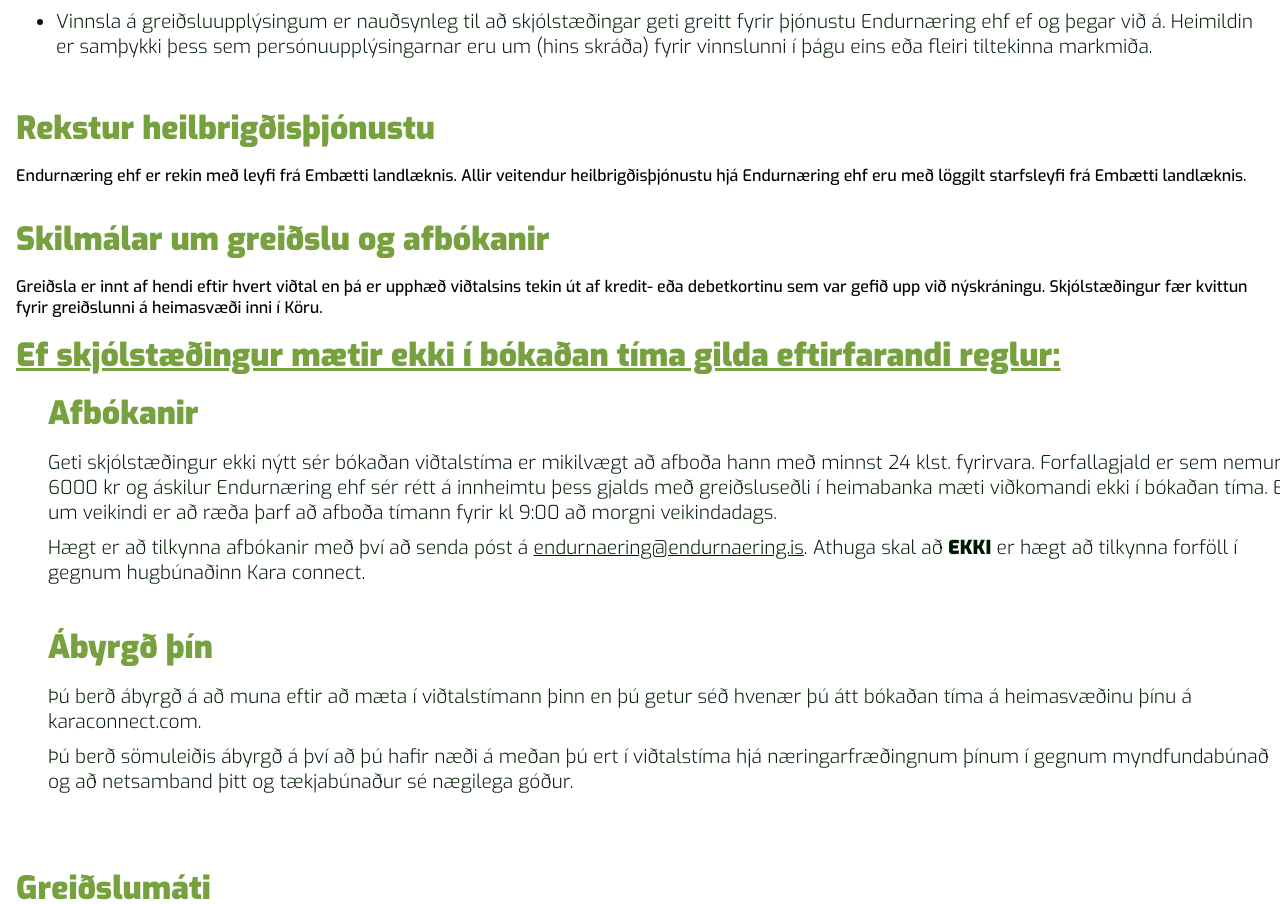
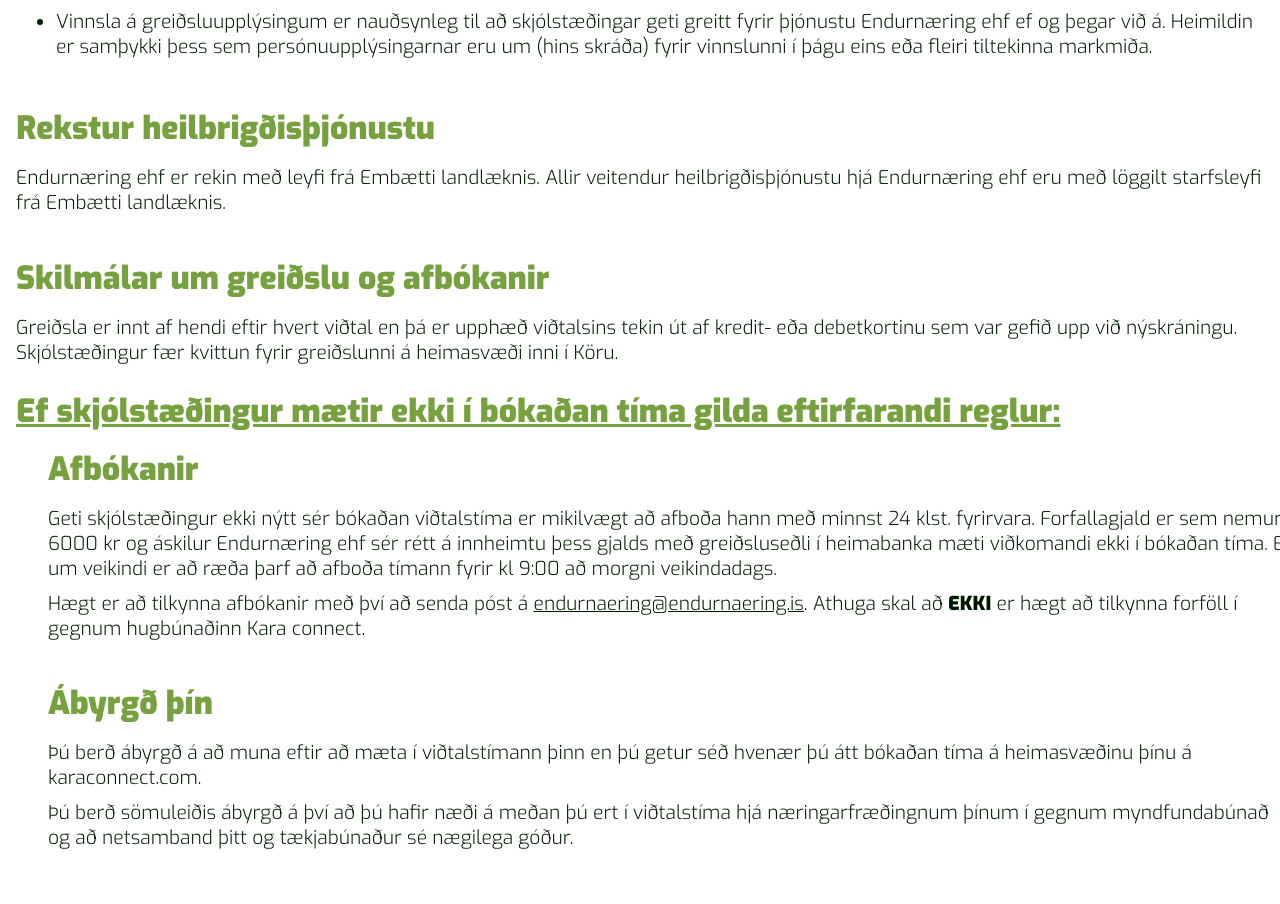
Before and after one commit to Oli-Ingi/Endurnaering, a Next.js app: page /skilmalar in a window 1280 px wide. Shown: the part 1775-2679 px from the top of the page. Built offline with nearby package versions, Linux system fonts and the light colour scheme.

Commit message:
export í npm scripts, laga skilmálalink, ready for DO deploy

```diff
--- a/package.json
+++ b/package.json
@@ -6,6 +6,7 @@
     "dev": "next dev",
     "build": "next build",
     "start": "next start",
+    "export": "npm run build && next export && mv out _static",
     "storybook": "start-storybook -p 6006",
     "build-storybook": "build-storybook"
   },
--- a/pages/skilmalar.js
+++ b/pages/skilmalar.js
@@ -30,7 +30,7 @@
                 </ArticleText>
                 <ArticleText>
                     Þjónustan er rekin af Endurnæring ehf., kt. 410221-0200, Ármúla 42, 105 Reykjavík.
-                    Umhverfi þjónustunnar er hýst af <TextLink href="https://www.karaconnect.com/">Köru Connect ehf.</TextLink> sem er vinnsluaðili gagna (sjá notkunarskilmála Köru Connect <TextLink href="/">hér</TextLink>).
+                    Umhverfi þjónustunnar er hýst af <TextLink href="https://www.karaconnect.com/">Köru Connect ehf.</TextLink> sem er vinnsluaðili gagna (sjá notkunarskilmála Köru Connect <TextLink href="https://www.karaconnect.com/is/terms-and-conditions">hér</TextLink>).
                 </ArticleText>
                 <ArticleText>
                     Endurnæring ehf. er ábyrgðaraðili vinnslu persónuupplýsinga sem fram fer í tengslum við þjónustuna. Hægt er að hafa samband með því að senda tölvupóst á <TextLink href="mailto:endurnaering@endurnaering.is">endurnaering@endurnaering.is</TextLink>.
@@ -110,13 +110,15 @@
                 </BulletList>
             </SkilmalarArticle>
             <SkilmalarArticle header="Rekstur heilbrigðisþjónustu">
-                Endurnæring ehf er rekin með leyfi frá Embætti landlæknis. Allir veitendur heilbrigðisþjónustu hjá Endurnæring ehf eru með löggilt starfsleyfi frá Embætti landlæknis.
+                <ArticleText>Endurnæring ehf er rekin með leyfi frá Embætti landlæknis. Allir veitendur heilbrigðisþjónustu hjá Endurnæring ehf eru með löggilt starfsleyfi frá Embætti landlæknis.</ArticleText>
             </SkilmalarArticle>
             <SkilmalarArticle header="Skilmálar um greiðslu og afbókanir">
-                Greiðsla er innt af hendi eftir hvert viðtal en þá er upphæð viðtalsins tekin út af kredit- eða debetkortinu sem var gefið upp við nýskráningu.
-                Skjólstæðingur fær kvittun fyrir greiðslunni á heimasvæði inni í Köru.
+                <ArticleText>
+                    Greiðsla er innt af hendi eftir hvert viðtal en þá er upphæð viðtalsins tekin út af kredit- eða debetkortinu sem var gefið upp við nýskráningu.
+                    Skjólstæðingur fær kvittun fyrir greiðslunni á heimasvæði inni í Köru.
+                </ArticleText>
             </SkilmalarArticle>
-            <ArticleHeader line margin="1em 0 0 0">
+            <ArticleHeader line>
                 Ef skjólstæðingur mætir ekki í bókaðan tíma gilda eftirfarandi reglur:
             </ArticleHeader>
             <SkilmalarArticle header="Afbókanir" inner>
```
